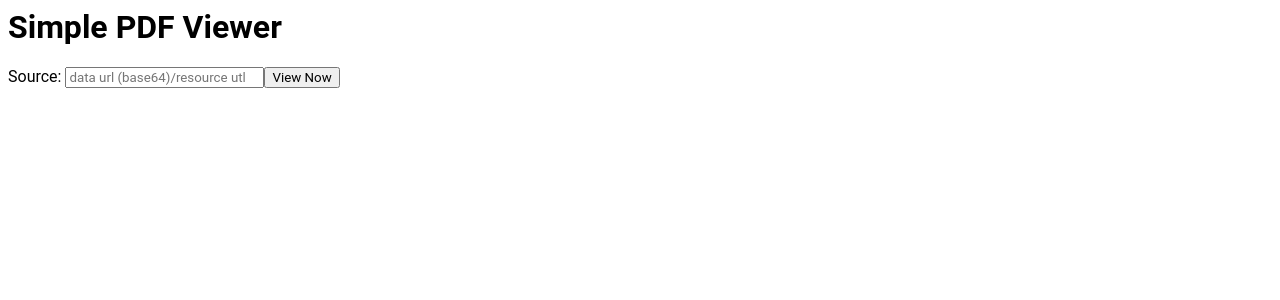
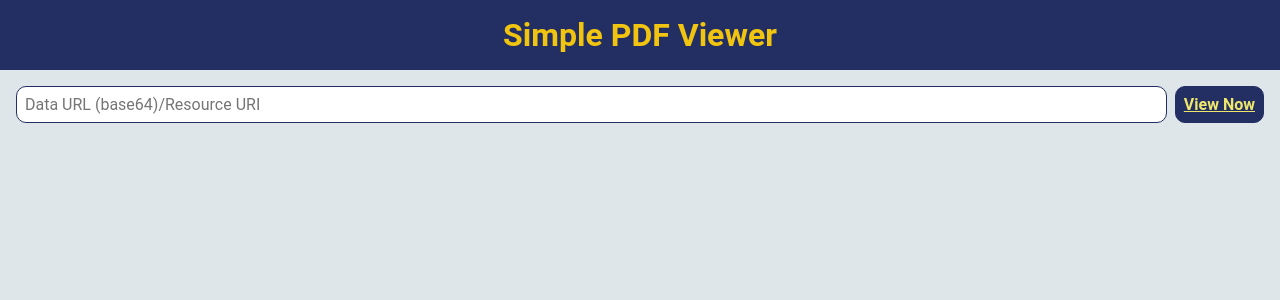
Before and after one commit to alankarapte/angular-easy-pdf-viewer, an Angular app: page / in a window 1280 px wide. Shown: the top 300 px of the page. Built offline with nearby package versions, Linux system fonts and the light colour scheme.

Commit message:
css styling added

```diff
--- a/src/app/app.component.html
+++ b/src/app/app.component.html
@@ -1,20 +1,22 @@
+<header class="header">
   <h1>Simple PDF Viewer</h1>
+</header>
 
-<div>
+<div class="container">
+  <div class="form-wrapper">
     <form [formGroup]="pdfForm" (ngSubmit)="onSubmit(pdfForm)">
-    <label>
-      Source:
+      <div class="form-box">
         <input
           type="text"
           formControlName="source"
-        placeholder="data url (base64)/resource utl"
+          placeholder="Data URL (base64)/Resource URI"
         />
-    </label>
         <button type="submit">View Now</button>
+      </div>
     </form>
   </div>
 
-<div>
+  <div class="pdf-view-wrapper">
     <embed
       *ngIf="pdfData"
       #embedRef
@@ -27,3 +29,4 @@
       type="application/pdf"
     />
   </div>
+</div>
--- a/src/app/app.component.scss
+++ b/src/app/app.component.scss
@@ -0,0 +1,51 @@
+.header {
+  color: #f1c40f;
+  text-align: center;
+  padding-block: 1rem;
+  background-color: #232f62;
+}
+
+.container {
+  display: flex;
+  flex-direction: column;
+}
+
+.form-wrapper {
+  & .form-box {
+    display: flex;
+    padding: 1rem;
+    gap: 0.5em;
+
+    & input {
+      flex: 1 1 auto;
+    }
+
+    & input:focus,
+    input:hover {
+      background-color: #fffaf2;
+    }
+
+    & button {
+      background-color: #232f62;
+      color: #efe76b;
+      font-weight: 600;
+      transition: 0.2s;
+      text-decoration: underline;
+      text-underline-offset: 1px;
+      text-decoration-thickness: 1px;
+    }
+
+    & button:hover {
+      background-color: #efe76b;
+      color: #232f62;
+    }
+
+    & input,
+    button {
+      font-size: 1rem;
+      padding: 0.5em;
+      border-radius: 10px;
+      border: 0.5px solid #232f62;
+    }
+  }
+}
--- a/src/styles.scss
+++ b/src/styles.scss
@@ -2,4 +2,11 @@
 
 * {
   font-family: 'Roboto', 'Oxygen', 'Open Sans', 'Helvetica Neue', sans-serif;
+  margin: 0;
+  padding: 0;
+  box-sizing: border-box;
 }
+
+body {
+  background-color: #dfe6e9;
+}
```
Lines whose indentation alone changed are shown as unchanged.
